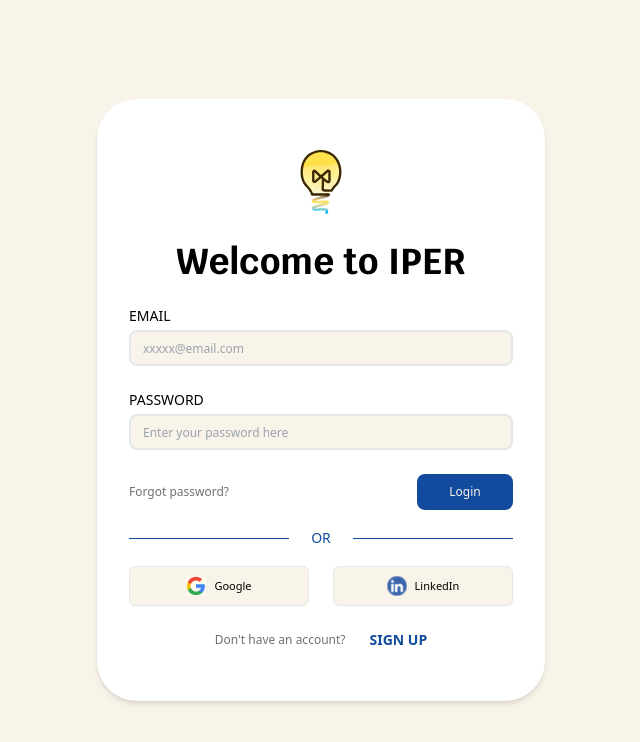
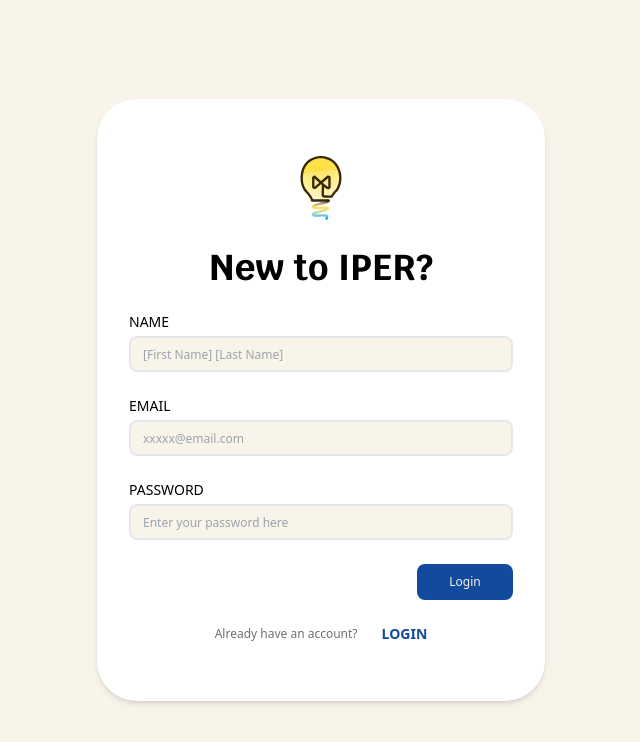
Before and after one commit to SHRmsks/local_alpha, a Next.js app in the folder frontend/: page /login in a window 1280 px wide. Both pictures are taken after a click on the button "SIGN UP". Shown: the top 742 px of the page, without its empty margins (319-959 px from the left). Built offline with nearby package versions, Linux system fonts and the light colour scheme; a web font is replaced by a local one.

Commit message:
Added signup frontend

```diff
--- a/frontend/src/app/login/page.js
+++ b/frontend/src/app/login/page.js
@@ -30,8 +30,10 @@ export default function Login() {
     );
   };
 
+  const [nameValue, setNameValue] = useState("");
   const [emailValue, setEmailValue] = useState("");
   const [passwordValue, setPasswordValue] = useState("");
+  const [signup, setSignup] = useState(false);
 
   const submitHandler = () => {
     const jsonfiedLoginVal = JSON.stringify({
@@ -73,8 +75,18 @@ export default function Login() {
           className="size-10 md:size-14 lg:size-16 lg:mb-1"
         />
         <h1 className="font-krub font-extrabold text-2xl md:text-3xl lg:text-4xl">
-          Welcome to IPER
+          {signup ? "New to IPER?" : "Welcome to IPER"}
         </h1>
+        { signup && <div className="w-full flex flex-col gap-1">
+          <p className="text-sm">NAME</p>
+          <input
+            value={nameValue}
+            onChange={(evt) => setNameValue(evt.target.value)}
+            type="text"
+            placeholder="[First Name] [Last Name]"
+            className="border-2 px-3 h-8 md:h-9 rounded-lg w-full bg-iper-white text-[10px] md:text-xs "
+          />
+        </div> }
         <div className="w-full flex flex-col gap-1">
           <p className="text-sm">EMAIL</p>
           <input
@@ -96,17 +108,21 @@ export default function Login() {
           />
         </div>
         <div className="flex justify-between items-center w-full">
-          <button className="text-[10px] md:text-xs text-[#707070] hover:underline">
+          <button
+            className="text-[10px] md:text-xs text-[#707070] hover:underline"
+            style={{ visibility: signup ? "hidden" : "visible" }}
+          >
             Forgot password?
           </button>
           <button
-            onClick={submitHandler}
+            onClick={signup ? () => {}/*placeholder for signup*/ : submitHandler}
             className="bg-iper-blue w-20 md:w-24 py-2 md:py-2.5 rounded-lg text-iper-white text-[10px] md:text-xs transition hover:bg-iper-gold"
           >
             Login
           </button>
         </div>
-        <div className="grid grid-cols-3 items-center my-[-6px]">
+
+        {!signup && <><div className="grid grid-cols-3 items-center my-[-6px]">
           <hr className="w-28 md:w-32 lg:w-40 border-t border-iper-blue justify-self-start" />
           <p className="text-xs md:text-sm text-iper-blue justify-self-center">
             OR
@@ -137,14 +153,17 @@ export default function Login() {
             />
             <p>LinkedIn</p>
           </button>
-        </div>
+        </div></>}
 
         <div className="flex justify-center items-center gap-6 w-full">
           <p className="text-[10px] md:text-xs text-[#707070]">
-            Don't have an account?
+            {signup ? "Already have an account?" : "Don't have an account?"}
           </p>
-          <button className="text-xs md:text-sm text-iper-blue font-semibold transition hover:text-iper-gold">
-            SIGN UP
+          <button
+            onClick={() => setSignup(!signup)}
+            className="text-xs md:text-sm text-iper-blue font-semibold transition hover:text-iper-gold"
+          >
+            {signup ? "LOGIN" : "SIGN UP"}
           </button>
         </div>
       </div>
```
Lines whose indentation alone changed are shown as unchanged.
